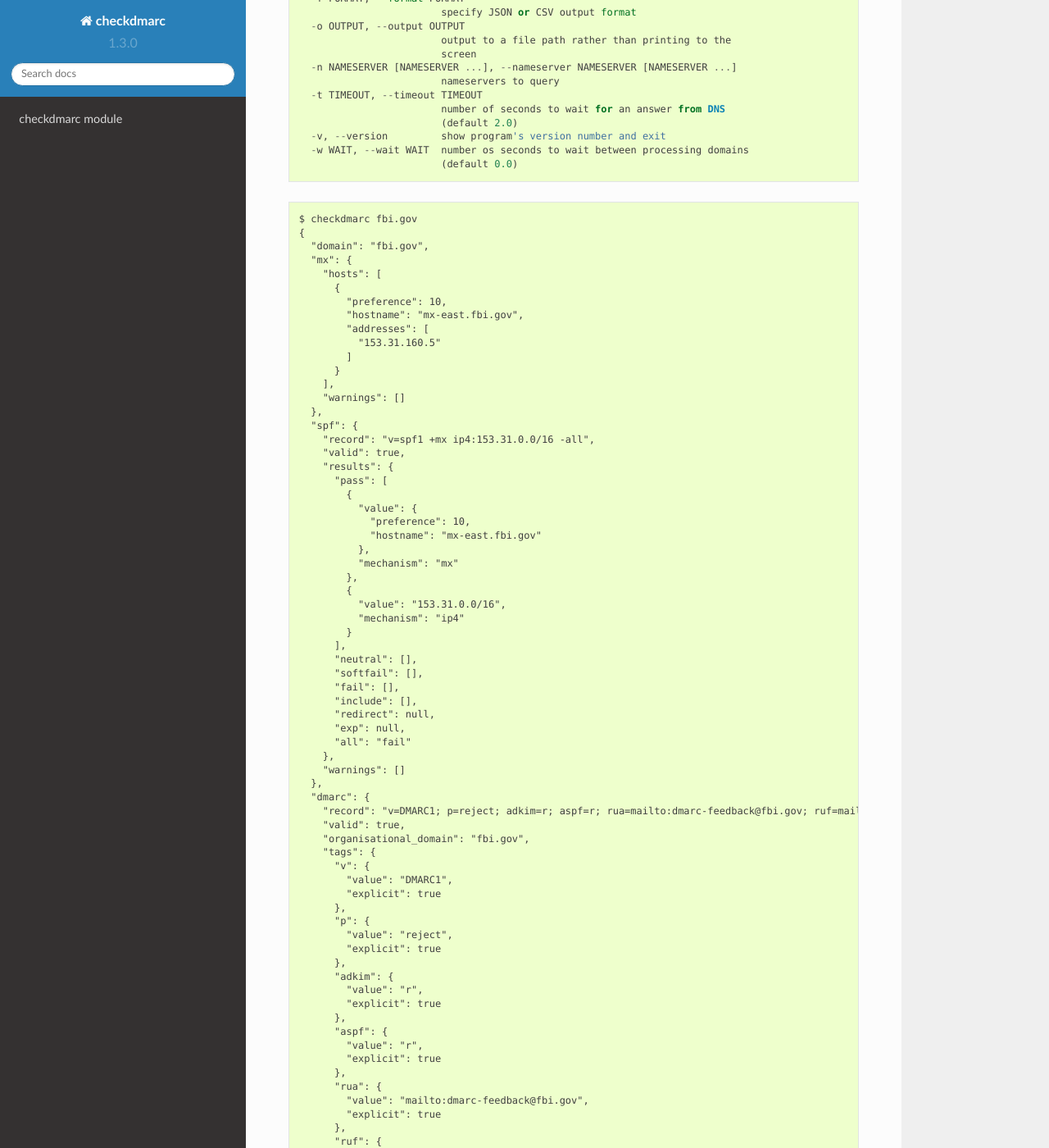
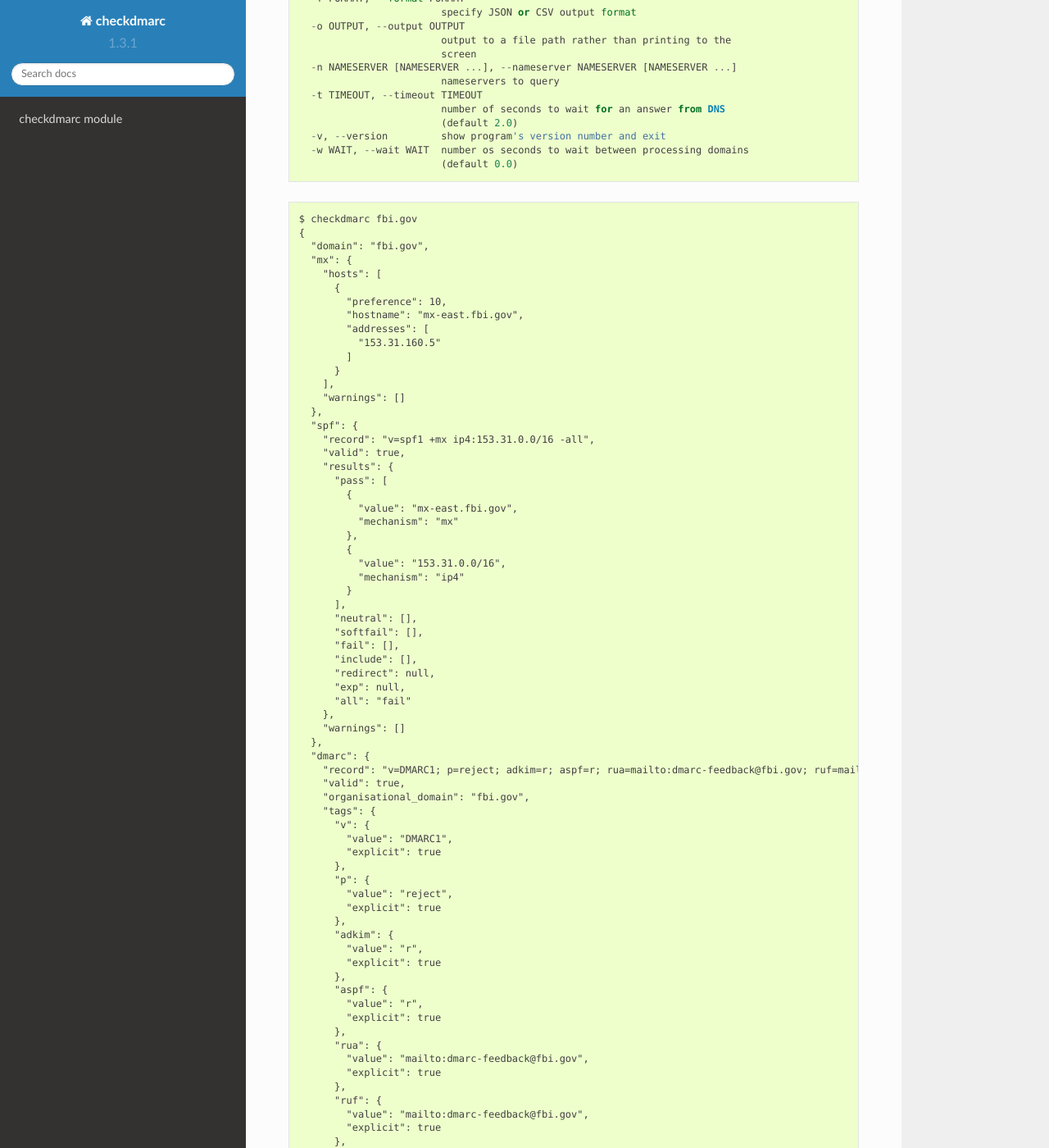
Before and after one commit to domainaware/checkdmarc, a Sphinx documentation site: the page built from docs/source/index.rst, in a window 1280 px wide and 1400 px high, scrolled down 1146 px. Shown: the whole window at 82% size. Built offline with Sphinx 7.4.7 and the Read the Docs theme 2.0.0, drawn with Linux system fonts in a browser that asks for light colours; some of the changed text lies outside the part shown.

Commit message:
1.3.1 - Only include hostname in mx SPF mechanism results

```diff
--- a/README.rst
+++ b/README.rst
@@ -53,10 +53,7 @@ A Python module and command line parser for SPF and DMARC DNS records
         "results": {
           "pass": [
             {
-              "value": {
-                "preference": 10,
-                "hostname": "mx-east.fbi.gov"
-              },
+              "value": "mx-east.fbi.gov",
               "mechanism": "mx"
             },
             {
--- a/checkdmarc.py
+++ b/checkdmarc.py
@@ -37,7 +37,7 @@ See the License for the specific language governing permissions and
 limitations under the License."""
 
 
-__version__ = "1.3.0"
+__version__ = "1.3.1"
 
 
 class DNSException(Exception):
@@ -707,7 +707,7 @@ def parse_spf_record(record, domain, seen=None, query_mechanism_count=0, nameser
                     if len(mx_hosts) > 5:
                         raise SPFError("{0} has more than 5 MX resource records, (maximum of 10 DNS A/AAAA queries)")
                 for host in mx_hosts:
-                    results[result].append(OrderedDict([("value", host), ("mechanism", mechanism)]))
+                    results[result].append(OrderedDict([("value", host["hostname"]), ("mechanism", mechanism)]))
             elif mechanism == "redirect":
                 if value in seen:
                     raise SPFError("Redirect loop detected: {0}".format(value))
--- a/docs/source/conf.py
+++ b/docs/source/conf.py
@@ -60,9 +60,9 @@ author = 'Sean Whalen'
 # built documents.
 #
 # The short X.Y version.
-version = '1.3.0'
+version = '1.3.1'
 # The full version, including alpha/beta/rc tags.
-release = '1.2.0'
+release = '1.2.1'
 
 # The language for content autogenerated by Sphinx. Refer to documentation
 # for a list of supported languages.
--- a/docs/source/index.rst
+++ b/docs/source/index.rst
@@ -95,10 +95,7 @@ Command line usage
         "results": {
           "pass": [
             {
-              "value": {
-                "preference": 10,
-                "hostname": "mx-east.fbi.gov"
-              },
+              "value": "mx-east.fbi.gov",
               "mechanism": "mx"
             },
             {
--- a/setup.py
+++ b/setup.py
@@ -21,7 +21,7 @@ here = path.abspath(path.dirname(__file__))
 with open(path.join(here, 'README.rst'), encoding='utf-8') as f:
     long_description = f.read()
 
-__version__ = "1.3.0"
+__version__ = "1.3.1"
 description = "A Python module and command line parser for SPF and DMARC records"
 
 
```
Also changed, not shown: CHANGELOG.md (+5 -0 lines).
